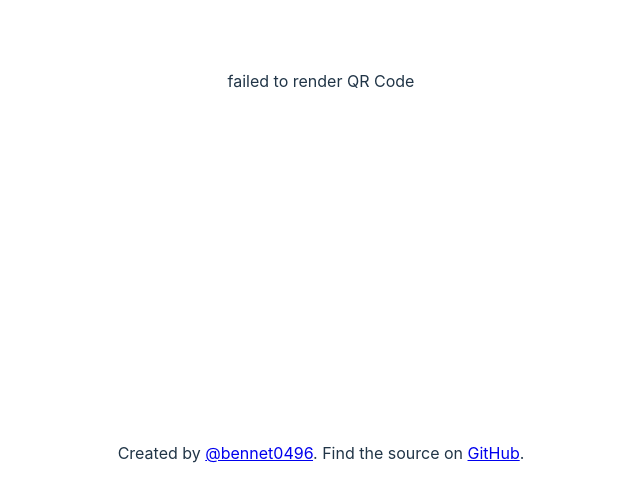
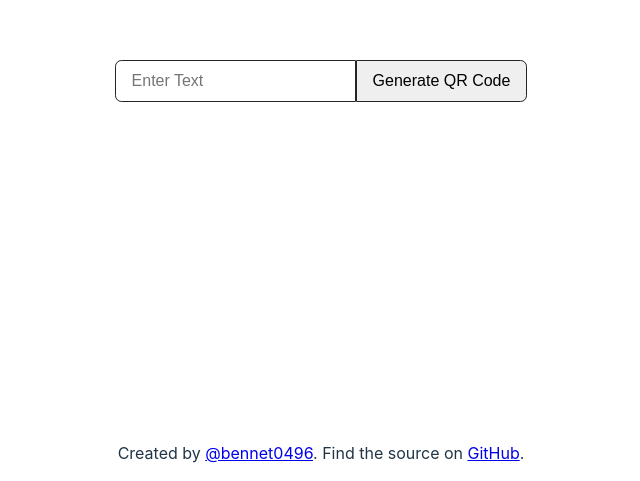
Before and after one commit to bennet0496/qrcode, a website built with Vite: page index.html in a window 1280 px wide. Shown: the part 319-800 px from the top of the page, without its empty margins (319-959 px from the left). Built offline with nearby package versions, Linux system fonts and the light colour scheme.

Commit message:
show input field if no location hash is provided

```diff
--- a/main.js
+++ b/main.js
@@ -1,11 +1,10 @@
 import './style.css'
 import * as QRCode from 'qrcode'
 
+function render(text) {
     document.querySelector('#app').innerHTML = `<canvas id="canvas"></canvas>`
 
     const canvas = document.querySelector('canvas#canvas')
-
-const text = decodeURIComponent(window.location.hash.substring(1))
 
     QRCode.toCanvas(canvas, text, {errorCorrectionLevel: 'H'}, function (error) {
         if (error) {
@@ -19,8 +18,18 @@ const scaleTo = Math.min(window.innerHeight, window.innerWidth) * .5;
 
     canvas.style.width = scaleTo + "px";
     canvas.style.height = scaleTo + "px";
+}
 
-setTimeout(function () {
-    window.location.hash = "";
-    canvas.outerHTML = `QR Code expired`;
-}, 5 * 60 * 1000);
+
+let text = decodeURIComponent(window.location.hash.substring(1))
+
+if (text === '') {
+    document.querySelector('#app').innerHTML = `<input type="text" id="text" placeholder="Enter Text"/><button id="generate">Generate QR Code</button>`
+    document.querySelector('#generate').addEventListener('click', () => {
+        text = document.querySelector('#text').value
+        window.location.hash = '#' + encodeURIComponent(text)
+        render(text)
+    })
+} else {
+    render(text)
+}
--- a/package.json
+++ b/package.json
@@ -9,7 +9,7 @@
     "preview": "vite preview"
   },
   "devDependencies": {
-    "vite": "^5.4.1"
+    "vite": "7.3.1"
   },
   "dependencies": {
     "qrcode": "^1.5.4"
--- a/style.css
+++ b/style.css
@@ -41,6 +41,24 @@ body {
   padding: 1em;
 }
 
+input {
+    padding: .7em 1em;
+    font-size: 1rem;
+    border-radius: .4em 0 0 .4em;
+    border: 1px solid #242424;
+}
+
+button {
+    padding: .7em 1em;
+    font-size: 1rem;
+    border-radius: 0 .4em .4em 0;
+    border: 1px solid #242424;
+}
+
+button:active {
+    filter: brightness(0.9);
+}
+
 @media (prefers-color-scheme: light) {
   :root {
     color: #213547;
```
Also changed, not shown: 1 other file. Lines whose indentation alone changed are shown as unchanged.
